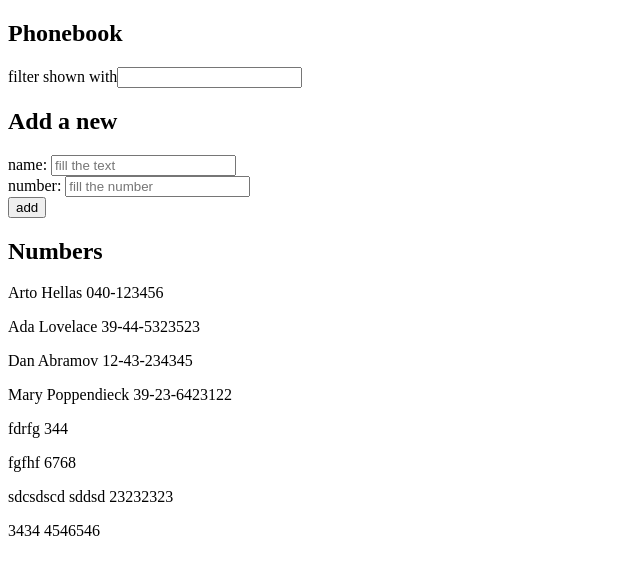
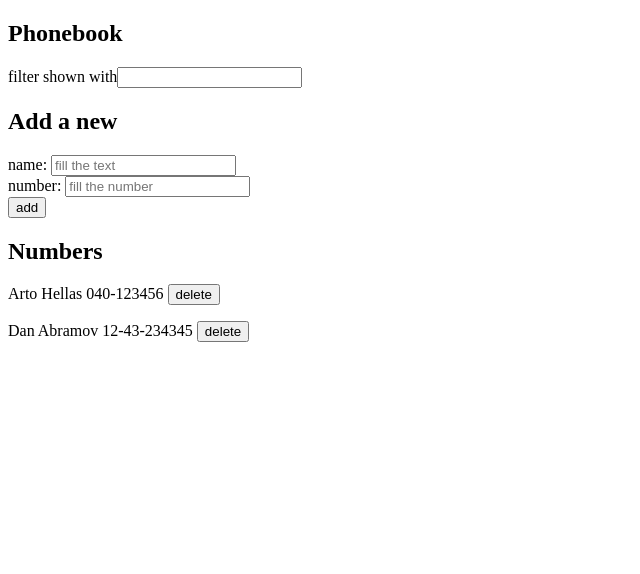
Before and after one commit to Serhii-Dobrovolskyi/Full-Stack-course-exercises, a React (Vite) app in the folder part2/thephonebook/: page / in a window 1280 px wide. Shown: the top 574 px of the page, without its empty margins (0-640 px from the left). Built offline with nearby package versions, Linux system fonts and the light colour scheme; data requests are answered from the project's data file.

Commit message:
added the task 2.14

```diff
--- a/part2/thephonebook/db.json
+++ b/part2/thephonebook/db.json
@@ -6,39 +6,9 @@
       "id": "1"
     },
     {
-      "name": "Ada Lovelace",
-      "number": "39-44-5323523",
-      "id": "2"
-    },
-    {
       "name": "Dan Abramov",
       "number": "12-43-234345",
       "id": "3"
-    },
-    {
-      "name": "Mary Poppendieck",
-      "number": "39-23-6423122",
-      "id": "4"
-    },
-    {
-      "id": 5,
-      "name": "fdrfg 344",
-      "number": ""
-    },
-    {
-      "id": "ff7a",
-      "name": "fgfhf",
-      "number": "6768"
-    },
-    {
-      "id": "6eba",
-      "name": "sdcsdscd sddsd",
-      "number": "23232323"
-    },
-    {
-      "id": "e7fc",
-      "name": "3434",
-      "number": "4546546"
     }
   ]
 }
--- a/part2/thephonebook/src/App.jsx
+++ b/part2/thephonebook/src/App.jsx
@@ -1,5 +1,4 @@
 import { useState, useEffect } from "react";
-// import axios from "axios";
 import personsServise from "./services/persons";
 
 const Filter = ({ filterPersons, setFilterPersons }) => {
@@ -47,10 +46,11 @@ const PersonForm = ({
   );
 };
 
-const Persons = ({ showPersons }) => {
+const Persons = ({ showPersons, deletePerson }) => {
   return showPersons.map((el) => (
     <p key={el.id}>
-      {el.name} {el.number}
+      {el.name} {el.number}{" "}
+      <button onClick={() => deletePerson(el.name,el.id)}>delete</button>
     </p>
   ));
 };
@@ -63,7 +63,7 @@ const App = () => {
 
   useEffect(() => {
     personsServise
-      .getAll()
+      .getAllPersons()
       .then((initialPersons) => setPersons(initialPersons));
   }, []);
   const addName = (e) => {
@@ -77,11 +77,21 @@ const App = () => {
         name: newName,
         number: newNumber,
       };
-      personsServise.create(newUser).then(returnedPerson => {
+      personsServise.createPerson(newUser).then((returnedPerson) => {
         setPersons(persons.concat(returnedPerson));
-      })
+      });
     }
   };
+
+  const deletePerson = (name, id) => {
+    if (window.confirm(`Delete ${name}`)) {
+      personsServise.deletePerson(id).then((deletedPerson) => {
+        setPersons(persons.filter((el) => el.id !== deletedPerson.id));
+      });
+    }
+    return;
+  };
+
   const showPersons = !filterPersons
     ? persons
     : persons.filter((el) =>
@@ -103,7 +113,7 @@ const App = () => {
         setNewNumber={setNewNumber}
       />
       <h2>Numbers</h2>
-      <Persons showPersons={showPersons} />
+      <Persons showPersons={showPersons} deletePerson={deletePerson} />
     </div>
   );
 };
--- a/part2/thephonebook/src/services/persons.js
+++ b/part2/thephonebook/src/services/persons.js
@@ -2,17 +2,22 @@ import axios from "axios";
 
 const baseUrl = "http://localhost:3001/persons";
 
-const getAll = () => {
+const getAllPersons = () => {
    const request = axios.get(baseUrl)
    return request.then(response => response.data)
 }
 
-const create = (newObject) => {
+const createPerson = (newObject) => {
    const request = axios.post(baseUrl, newObject)
    return request.then(response => response.data)
 }
 
+const deletePerson = (id) => {
+   const request = axios.delete(`${baseUrl}/${id}`)
+   return request.then(response => response.data)
+}
 export default {
-   getAll,
-   create
+   getAllPersons,
+   createPerson,
+   deletePerson
 }
```
